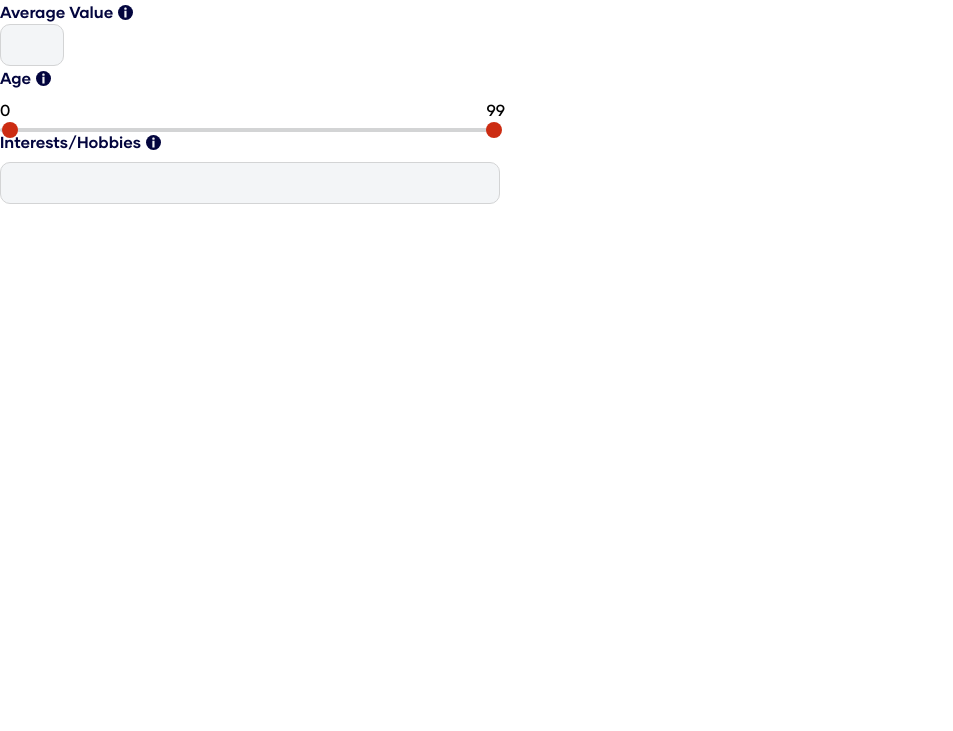
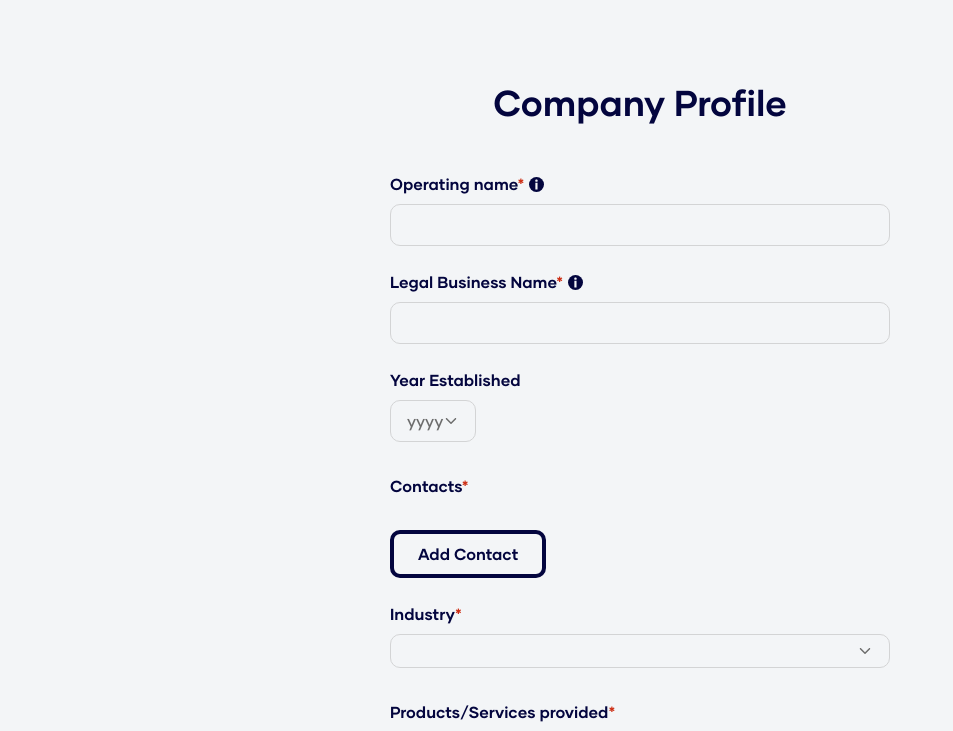
Before and after one commit to maplesyrupman/rwi-site, a Next.js app: page /test-page in a window 1280 px wide. Shown: the top 731 px of the page, without its empty margins (0-953 px from the left). Built offline with nearby package versions, Linux system fonts and the light colour scheme.

Commit message:
put getFormComponent in lib/

```diff
--- a/components/form-components/DatePick/index.tsx
+++ b/components/form-components/DatePick/index.tsx
@@ -1,11 +1,12 @@
 import { useEffect, useState } from 'react'
 import Picklist from '../Picklist'
-import {Date} from '../../../types'
-import {FormQuestionProps} from '../../../types'
+import {FormQuestionProps, Question} from '../../../types'
 
 function getPastYears(): string[] {
     const years: string[] = []
-    for (let i = 1900; i <= new Date().getFullYear(); i++) {
+    let currentYear:any = new Date().getFullYear()
+    console.log(currentYear)
+    for (let i = 1900; i <= currentYear; i++) {
         years.unshift(i + '')
     }
     return years
@@ -40,6 +41,39 @@ export default function DatePick({ question, change, validate }: FormQuestionPro
         change(id, date)
     }, [date, change, id])
 
+    const dayQuestion:Question = {
+        id:'day',
+        type:'picklist',
+        label:'',
+        placeholder:'dd',
+        size:'small',
+        options:getDays(),
+        required:false,
+        value:''
+    }
+
+    const monthQuestion:Question = {
+        id:'month',
+        type:'picklist',
+        label:'',
+        placeholder:'mm',
+        size:'small',
+        options:['01', '02', '03', '04', '05', '06', '07', '08', '09', '10', '11', '12'],
+        required:false,
+        value:''
+    }
+
+    const yearQuestion:Question = {
+        id:'day',
+        type:'picklist',
+        label:'',
+        placeholder:'yyyy',
+        size:'small',
+        options:getPastYears(),
+        required:false,
+        value:''
+    }
+
     return (
         <div>
             <div className='txtBlue bold'>
@@ -47,13 +81,13 @@ export default function DatePick({ question, change, validate }: FormQuestionPro
             </div>
             <div style={{ "display": 'flex', 'gap': '0.5rem' }}>
                 {day && (
-                    <Picklist label='' id={'day'} placeholder='dd' size='small' options={getDays()} change={updateDate} required={false} />
+                    <Picklist question={dayQuestion} change={updateDate}  />
                 )}
                 {month && (
-                    <Picklist label='' id={'month'} placeholder='mm' size='small' options={['01', '02', '03', '04', '05', '06', '07', '08', '09', '10', '11', '12']} change={updateDate} required={false} />
+                    <Picklist question={monthQuestion} change={updateDate}  />
                 )}
                 {year && (
-                    <Picklist label='' id={'year'} placeholder='yyyy' size='small' options={getPastYears()} change={updateDate} required={false} />
+                    <Picklist question={yearQuestion} change={updateDate}  />
                 )}
             </div>
         </div>
--- a/components/form-components/FormPage/index.tsx
+++ b/components/form-components/FormPage/index.tsx
@@ -3,65 +3,27 @@ import styles from './styles.module.css';
 import Button from '../../Button'
 import Link from '../../Button/link'
 
-import {
-    ShortAnswer,
-    LongAnswer,
-    Radio,
-    DatePick,
-    Picklist,
-    GrowingList,
-    ConditionalQuestion,
-    RadioScale,
-    RangeSlider,
-    Tags,
-    Number
-} from '../.'
+import { FormPageProps } from '../../../types'
+import getFormComponent from '../../../lib/getFormComponent';
 
-import { Question } from '../../../types'
 
-interface Props {
-    questions: Question[]
-}
-
-function getQuestionComponent(question: Question): React.ReactNode {
-    switch(question.type) {
-        case 'short':
-            return <ShortAnswer question={question} change={() => console.log(question.label)} />
-        case 'long':
-            return <LongAnswer question={question} change={() => console.log(question.label)} />
-        case 'date-pick':
-            return <DatePick question={question} change={() => console.log(question.label)} />
-        case 'growing-list':
-            return <GrowingList question={question} change={() => console.log(question.label)} />
-        case 'conditional-Question':
-            return <ConditionalQuestion question={question} change={() => console.log(question.label)} />
-        case 'picklist':
-            return <Picklist question={question} change={() => console.log(question.label)} />
-        case 'radio':
-            return <Radio question={question} change={() => console.log(question.label)} />
-        case 'range-slider':
-            return <RangeSlider question={question} change={() => console.log(question.label)} />
-        case 'number':
-            return <Number question={question} change={() => console.log(question.label)} />
-        case 'radio-scale':
-            return <RadioScale question={question} change={() => {console.log(question.label)}} />
-        case 'tags':
-            return <Tags question={question} change={() => {console.log(question.label)}} />
-    }
-}
-
-export default function FormPage({ questions }: Props) {
+export default function FormPage({ questions, title }: FormPageProps) {
 
     return (
         <div className={styles.pageContainer}>
+            <div>
+                <h2 className={`txtBlue txtCenter`}>
+                    {title}
+                </h2>
+            </div>
             <div className={styles.page}>
                 <div className={styles.questions}>
-
+                    {questions.map(getFormComponent)}
                 </div>
                 <div className={styles.buttons}>
                     <div className={styles.navigation}>
                         <Button type='button' text='Next' func={() => console.log('button!')} btnStyle='primary' />
-                        <Link text='Previous' linkStyle='default' href='' destination='internal' />
+                        <Button type='button' text='Previous' func={() => console.log('button!')} btnStyle='secondary' />
                     </div>
                     <Link text='Exit Form' linkStyle='danger' href='/' destination='internal' />
                 </div>
--- a/components/form-components/FormPage/styles.module.css
+++ b/components/form-components/FormPage/styles.module.css
@@ -1,6 +1,7 @@
 .pageContainer {
     width: 100%;
     background: #F3F5F7;
+    padding: 5rem 0;
 }
 
 .page {
@@ -15,6 +16,7 @@
     display: flex;
     flex-direction: column;
     gap: 1.5rem;
+    padding: 3rem 0 1rem 0;
 }
 
 .buttons {
--- a/components/form-components/GrowingList/form.tsx
+++ b/components/form-components/GrowingList/form.tsx
@@ -57,16 +57,17 @@ export default function GLForm({ fields, initState, submit, idx, id,  }: Props)
         >
             {fields.map((field, idx) => {
                 const initialValue: string = entry[Object.keys(entry)[idx]] || ''
+                field.initValue = initialValue
                 return (
                     <div key={idx}>
                         {(field.type === 'short' || field.type === 'email') && (
-                            <ShortAnswer label={field.label} id={field.id} placeholder={field.label} initValue={initialValue} change={change} required={field.required} />
+                            <ShortAnswer question={field} change={change} />
                         )}
                     </div>
                 )
             })}
             <div className={styles.btnCon}>
-                <Button type='submit' text='Submit' btnStyle='primary' func={() => console.log(idx)} />
+                <Button type='submit' text='Submit' btnStyle='primary' func={() => console.log('submit')} />
                 <Button type='reset' text='Cancel' btnStyle='danger' func={() => resetForm(id)} />
             </div>
         </form>
--- /dev/null
+++ b/lib/getFormComponent.tsx
@@ -0,0 +1,42 @@
+import {Question} from '../types'
+
+import {
+    ShortAnswer,
+    LongAnswer,
+    Radio,
+    DatePick,
+    Picklist,
+    GrowingList,
+    ConditionalQuestion,
+    RadioScale,
+    RangeSlider,
+    Tags,
+    Number
+} from '../components/form-components'
+
+export default function getFormComponent(question: Question): React.ReactNode {
+    switch(question.type) {
+        case 'short':
+            return <ShortAnswer question={question} key={question.id} change={() => console.log(question.label)} />
+        case 'long':
+            return <LongAnswer question={question} key={question.id} change={() => console.log(question.label)} />
+        case 'date-pick':
+            return <DatePick question={question} key={question.id} change={() => console.log(question.label)} />
+        case 'growing-list':
+            return <GrowingList question={question} key={question.id} change={() => console.log(question.label)} />
+        case 'conditional-Question':
+            return <ConditionalQuestion question={question} key={question.id} change={() => console.log(question.label)} />
+        case 'picklist':
+            return <Picklist question={question} key={question.id} change={() => console.log(question.label)} />
+        case 'radio':
+            return <Radio question={question} key={question.id} change={() => console.log(question.label)} />
+        case 'range-slider':
+            return <RangeSlider question={question} key={question.id} change={() => console.log(question.label)} />
+        case 'number':
+            return <Number question={question} key={question.id} change={() => console.log(question.label)} />
+        case 'radio-scale':
+            return <RadioScale question={question} key={question.id} change={() => {console.log(question.label)}} />
+        case 'tags':
+            return <Tags question={question} key={question.id} change={() => {console.log(question.label)}} />
+    }
+}
--- a/pages/test-page.tsx
+++ b/pages/test-page.tsx
@@ -1,44 +1,127 @@
-import { Number, RangeSlider, Tags } from '../components/form-components'
-import { Question } from '../types'
+import { DatePick, FormPage } from '../components/form-components'
+import { FormPageProps } from '../types'
+import questions from './discovery-questionnaire/questions'
 
-const tq:Question = {
-    id: '1-4',
-    label: 'Average Value',
-    type: 'number',
-    value: 0,
-    required: false,
-    validatorOptions: [],
-    toolTip: 'How much does your average customer spend at your business over their lifetime?'
-}
+const section:FormPageProps = {
+    changePage:() => {return null},
+    title: 'Company Profile',
+    questions: [
+        {
+            label: 'Operating name',
+            type: 'short',
+            id: '0-0',
+            value: '',
+            required: true,
+            validatorOptions: [],
+            toolTip: 'The name your customers know you by'
+        }, {
+            label: 'Legal Business Name',
+            type: 'short',
+            id: '0-1',
+            value: '',
+            required: true,
+            validatorOptions: [],
+            toolTip: 'The name of your company as reported to the government'
+        }, {
+            label: 'Year Established',
+            type: 'date-pick',
+            year: true,
+            day: false,
+            id: '0-2',
+            value: undefined,
+            required: false,
+            validatorOptions: []
+        }, {
+            label: 'Contacts',
+            type: 'growing-list',
+            id: '0-3',
+            value: [],
+            fields: [
+                {
+                    label: 'First name',
+                    type: 'short',
+                    id: '0-3-0',
+                    value: ''
+                }, {
+                    label: 'Last name',
+                    type: 'short',
+                    id: '0-3-1',
+                    value: ''
+                }, {
+                    label: 'Email',
+                    type: 'email',
+                    id: '0-3-2',
+                    value: ''
+                }, {
+                    label: 'Phone',
+                    type: 'short',
+                    id: '0-3-3',
+                    value: ''
+                }, {
+                    label: 'Position',
+                    type: 'short',
+                    id: '0-3-4',
+                    value: ''
+                }
+            ],
+            required: true,
+            validatorOptions: ['minLength:1']
+        }, {
+            id: '0-4',
+            label: 'Do you have a Mission Statement?',
+            type: 'conditional-question',
+            options: ['Yes', 'No'],
+            value: false,
+            revealed: {
+                label: 'Company Mission Statement',
+                type: 'long',
+                id: '0-4-R',
+                value: '',
+                required: false,
+                validatorOptions: [],
+                toolTip: 'Beyond making a profit, what does your company strive to achieve?'
+            }
+        }, {
+            label: 'Industry',
+            type: 'picklist',
+            id: '0-5',
+            options: [
+                'Finance',
+                'Technology',
+                'Health Care',
+            ],
+            value: '',
+            required: true,
+            validatorOptions: [],
 
-const tq2:Question = {
-    id: '1-0',
-    label: 'Age',
-    type: 'range-slider',
-    range: [0, 99],
-    value: [undefined, undefined],
-    required: false,
-    validatorOptions: [],
-    toolTip: 'What is the average age range of your typical customer?'
-}
-
-const tq3:Question = {
-    id: '1-3',
-    label: 'Interests/Hobbies',
-    type: 'tags',
-    value: [],
-    required: false,
-    validatorOptions: [],
-    toolTip: 'What are the interests or hobbies of your average customer?'
+        }, {
+            label: 'Products/Services provided',
+            type: 'long',
+            id: '0-6',
+            value: '',
+            required: true,
+            validatorOptions: []
+        }, {
+            label: 'Seasonal',
+            type: 'radio',
+            id: '0-7',
+            options: [
+                'yes',
+                'no'
+            ],
+            value: 'no',
+            required: false,
+            validatorOptions: [],
+            toolTip: 'Are most or all services/goods sold by your company season specific?'
+        },
+    ]
 }
 
 export default function Test() {
 
     return (
-        <div style={{ 'maxWidth': '500px' }}>
-            <Number question={tq} change={(id, value) => console.log(id, value)} />
-            <RangeSlider question={tq2} change={(id, value) => console.log(id, value)} />
-            <Tags question={tq3} change={(id, value) => console.log(value)} />
+        <div>
+            <FormPage questions={section.questions} title={section.title} changePage={() => null}/>
         </div>
     )
 }
--- a/types.ts
+++ b/types.ts
@@ -48,3 +48,9 @@ export type FormQuestionProps = {
     ) => void;
     validate?: () => void;
 }
+
+export type FormPageProps = {
+    title: string,
+    questions: Question[],
+    changePage:(direction: 'next'|'previous') => void
+}
```
Also changed, not shown: components/form-components/List/index.tsx (added).
